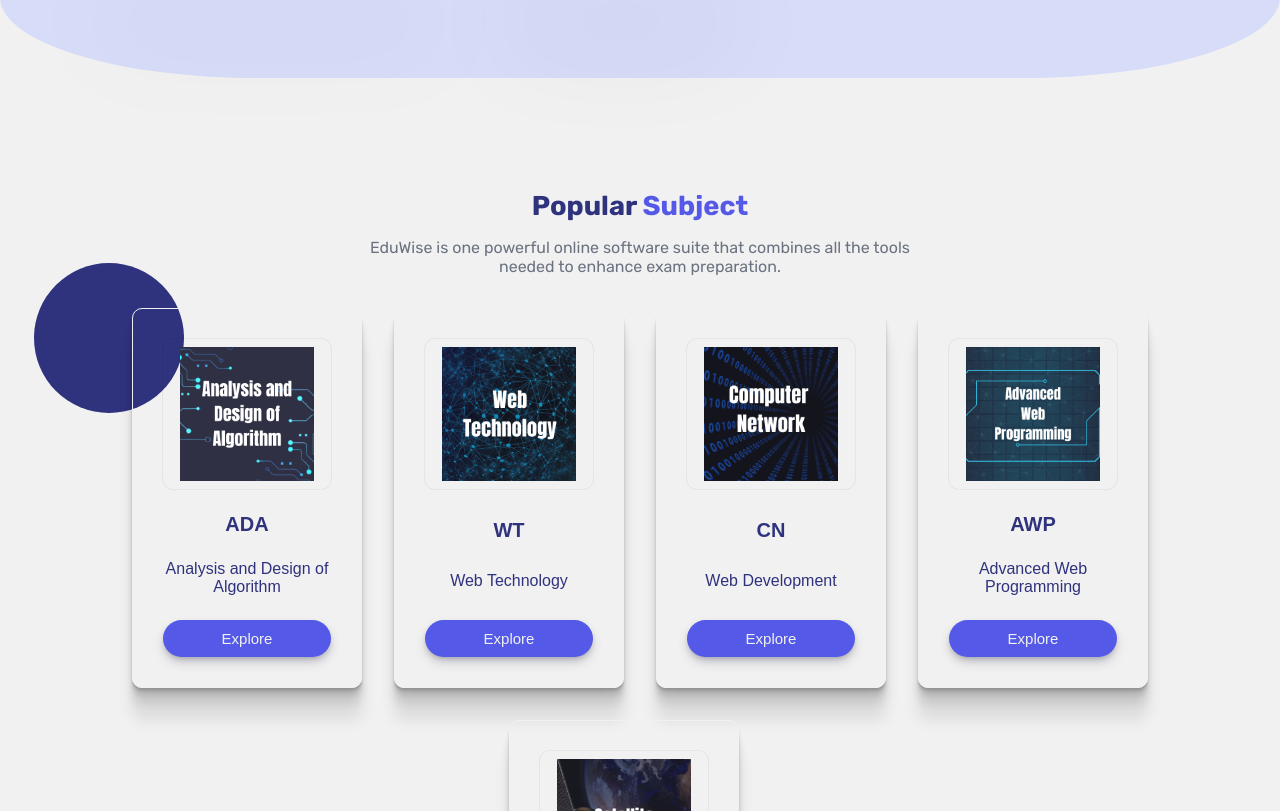
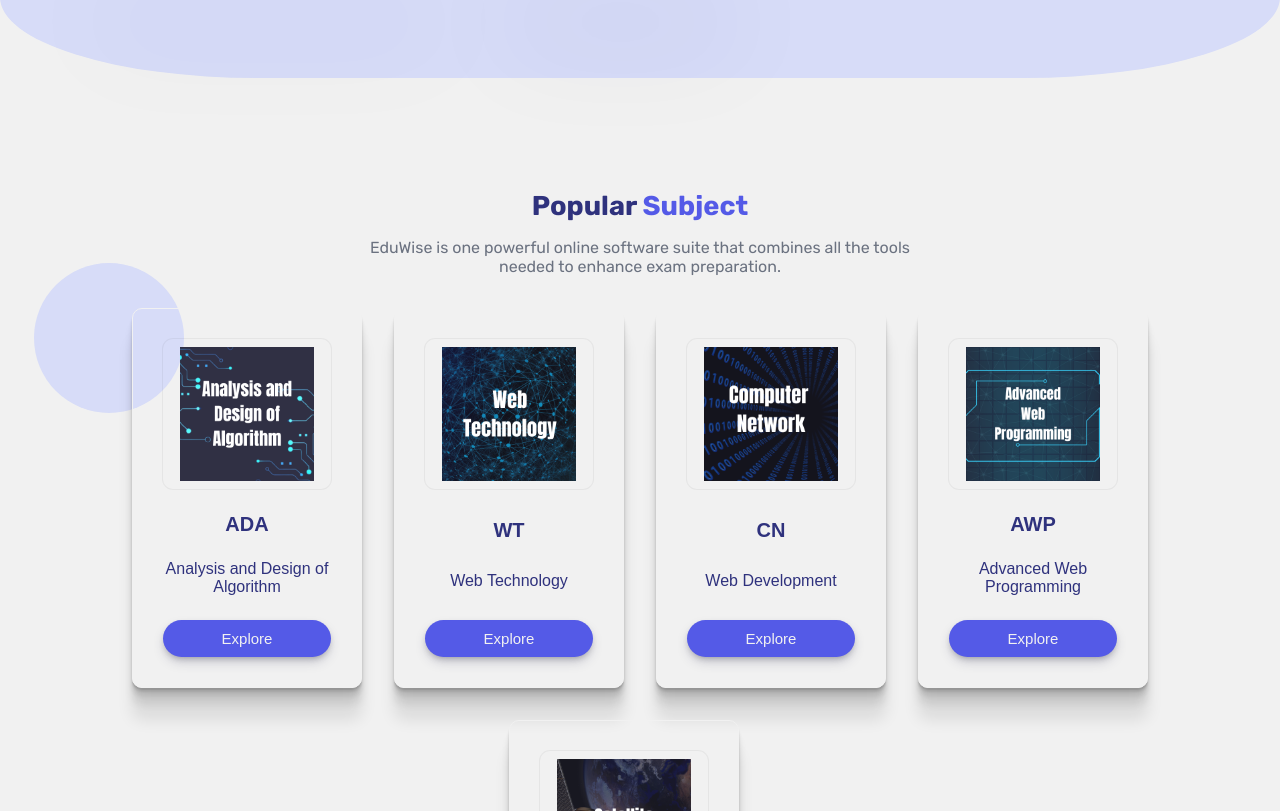
Before and after one commit to uttamakwana/eduwise, a React (Vite) app: page / in a window 1280 px wide. Shown: the part 429-1240 px from the top of the page. Built offline with nearby package versions, Linux system fonts and the light colour scheme; a web font is replaced by a local one.

Commit message:
Changed the color of circles of feature component

```diff
--- a/src/components/Feature/feature.css
+++ b/src/components/Feature/feature.css
@@ -20,7 +20,7 @@
   content: "";
   width: 150px;
   height: 150px;
-  background-color: var(--thirty-pr-color);
+  background-color: var(--shade);
 }
 
 .feature::before {
@@ -33,7 +33,7 @@
   content: "";
   width: 150px;
   height: 150px;
-  background-color: var(--thirty-pr-color);
+  background-color: var(--shade);
 }
 
 .feature .feature-card {
```
